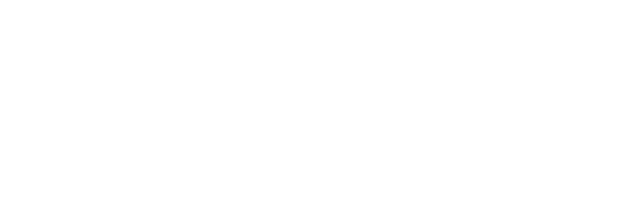
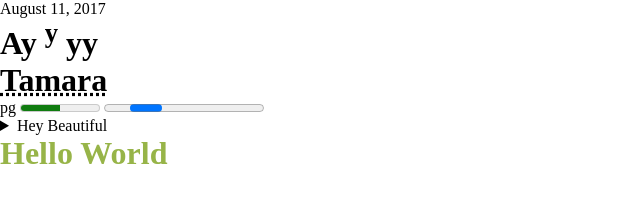
Before and after one commit to Shahab17/DAY-4-CS, a plain HTML site: page test.html in a window 1280 px wide. Shown: the whole page, without its empty margins (0-640 px from the left). Drawn offline with Linux system fonts and the light colour scheme.

Commit message:
Some Tags

```diff
--- a/test.css
+++ b/test.css
@@ -0,0 +1,8 @@
+*{
+    margin: 0px;
+    padding: 0px;
+}
+.test{
+    color: rgb(151, 180, 72);
+    cursor: pointer;
+}
--- a/test.html
+++ b/test.html
@@ -4,8 +4,29 @@
     <meta charset="UTF-8">
     <meta name="viewport" content="width=device-width, initial-scale=1.0">
     <title>Conceptual Session</title>
+    <link rel="stylesheet" href="test.css">
 </head>
 <body>
 
+    <time datetime="2020-08-11" >August 11, 2017 </time>
+    <h1></h1>
+    <!-- <bdo dir="rtl">TAMARA</bdo> reverse kore text-->
+
+    <h1>Ay <sup>y</sup> yy</h1>
+
+    <h1><abbr title="You're My Dream Girl ">Tamara</abbr></h1>
+
+    <label for="disk">pg</label>
+    <meter id="disk" value="0.5"></meter>
+
+    <progress id=""></progress>
+
+    <details>
+        <summary>Hey Beautiful</summary>
+        <p>Lorem ipsum dolor, sit amet consectetur adipisicing elit. Magni, nesciunt.</p>
+    </details>
+
+    <h1 class="test">Hello World</h1>
+
 </body>
 </html>
```
